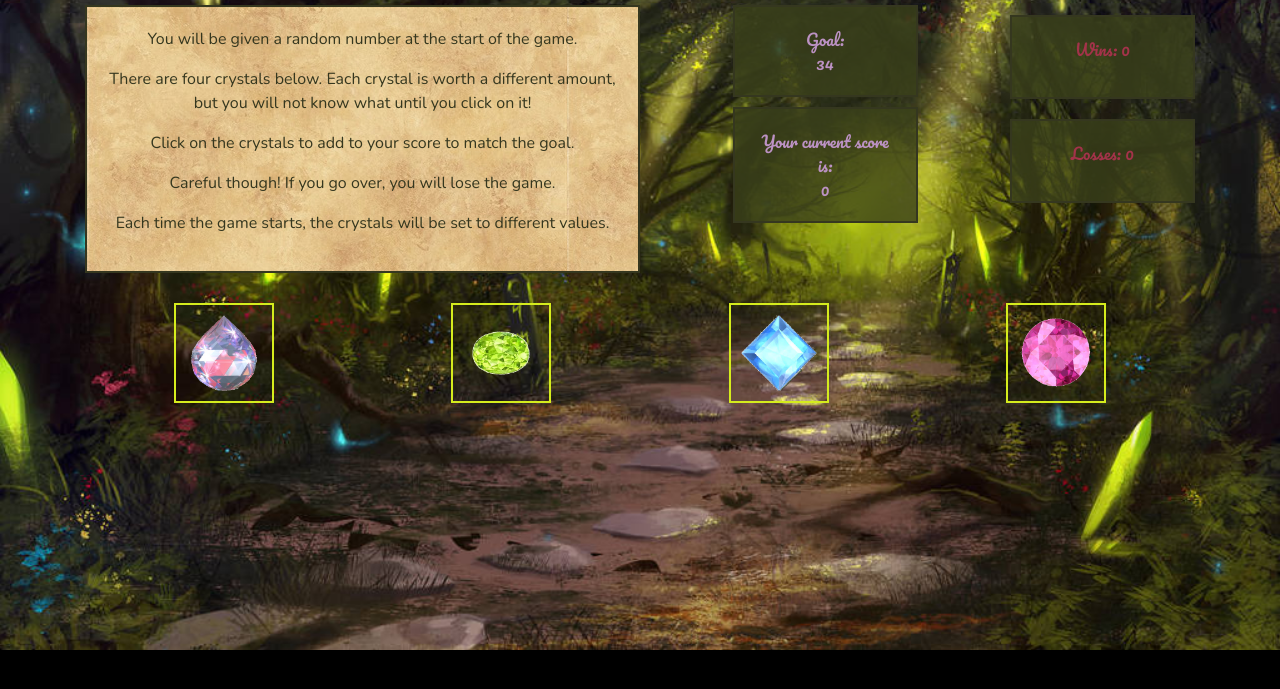
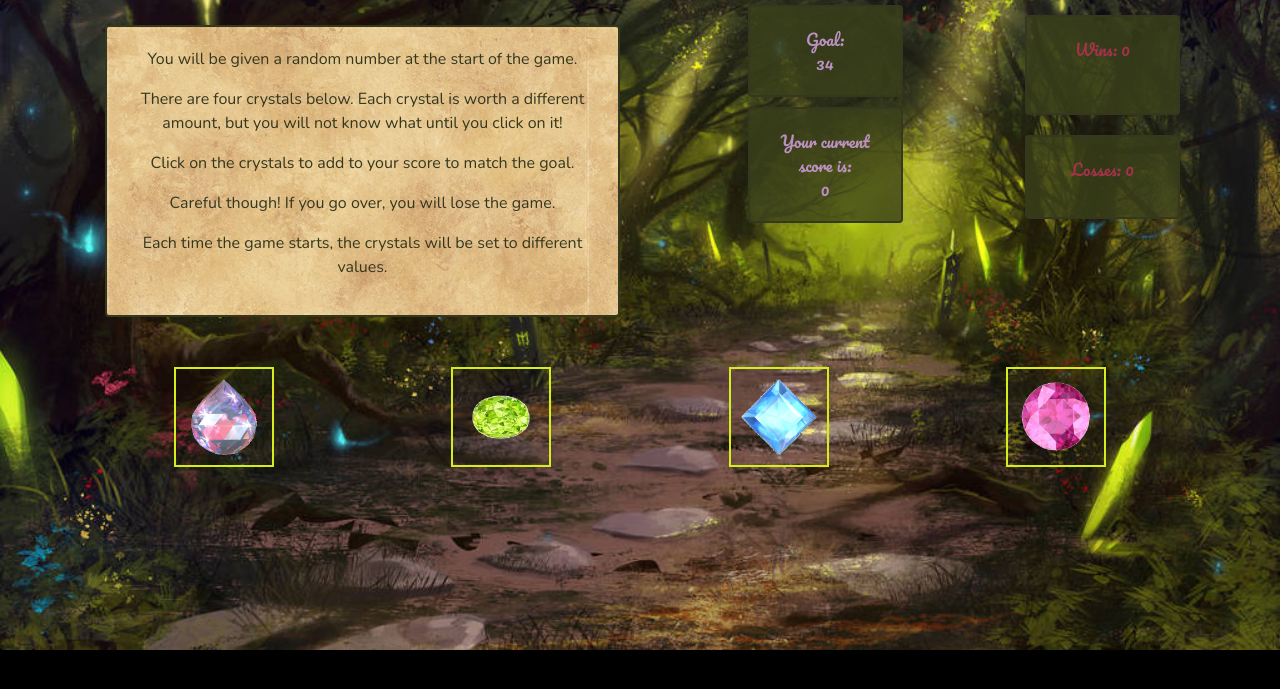
Before and after one commit to KrystalCW/unit-4-game, a plain HTML site: page index.html in a window 1280 px wide. Shown: the part 99-788 px from the top of the page. Drawn offline with nearby package versions, Linux system fonts and the light colour scheme.

Commit message:
made some styling changes

```diff
--- a/assets/css/style.css
+++ b/assets/css/style.css
@@ -53,7 +53,7 @@ h1 {
 }
 
 .crystals {
-    /* width: 80px; */
+    width: 80px;
     margin-top: 30px;
     height: 100px;
     text-align: center;
--- a/index.html
+++ b/index.html
@@ -21,34 +21,44 @@
         <div class="container">
 
             <div class="row">
-                <div class="col-md-6 col-sm-12 card-body" id="intro">
+                <div class="col-md-6 col-sm-12 card-body">
+                    <div class="card body" id="intro">
                         <p>You will be given a random number at the start of the game.</p>
                         <p>There are four crystals below. Each crystal is worth a different amount, but you will not know what until you click on it!</p>
                         <p>Click on the crystals to add to your score to match the goal.</p>
                         <p>Careful though! If you go over, you will lose the game.</p>
                         <p>Each time the game starts, the crystals will be set to different values.</p>
                     </div>
+                </div>
                 <div class="col-1"></div>
                 <div class="col-md-2 col-sm-6">
                     <div class="row">
-                        <div class="col-12" id="goal-box">Goal: <br><span id="goal">0</span></div>
+                        <div class="col-12">
+                            <div class="card body"  id="goal-box">Goal: <br><span id="goal">0</span></div>
+                            </div>
                         </div>
                     <div class="row">
-                        <div class="col-12 sections" id="score-description">
+                        <div class="col-12 sections">
+                            <div class="card body" id="score-description">
                                 Your current score is: <br><span id="current-score">0</span>
+                            </div>
                         </div>
                     </div>
                 </div>
                 <div class="col-1"></div>
                 <div class="col-md-2 col-sm-6">
                     <div class="row">
-                        <div class="col-12" id="wins-text">
+                        <div class="col-12">
+                            <div class="card body" id="wins-text">
                                 <p>Wins: <span id="wins">0</span><p>
                             </div>
                         </div>
+                    </div>
                     <div class="row">
-                        <div class="col-12" id="losses-text">
+                        <div class="col-12">
+                            <div class="card body" id="losses-text">
                                 <p>Losses: <span id="losses">0</p>
+                            </div>
                         </div>
                     </div>
                 </div>
```
Lines whose indentation alone changed are shown as unchanged.
